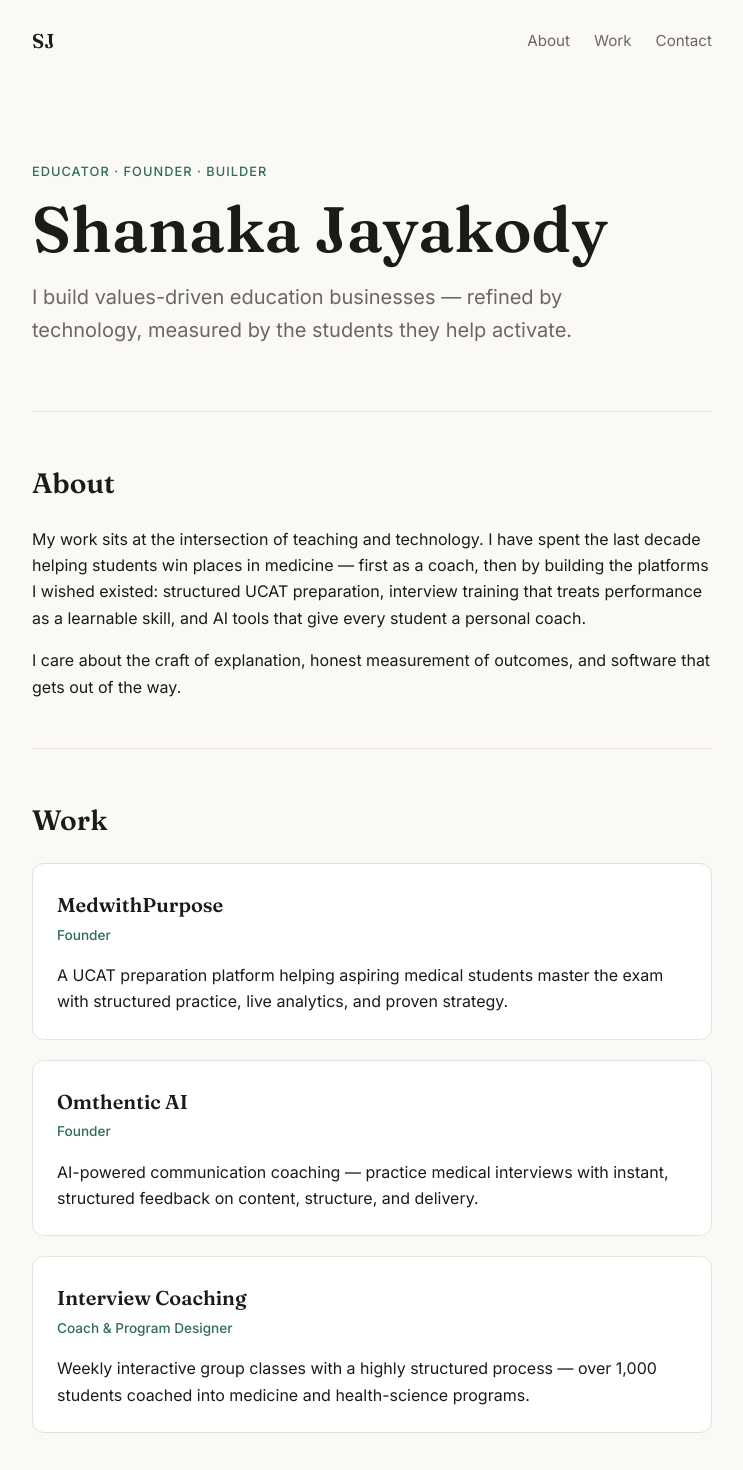
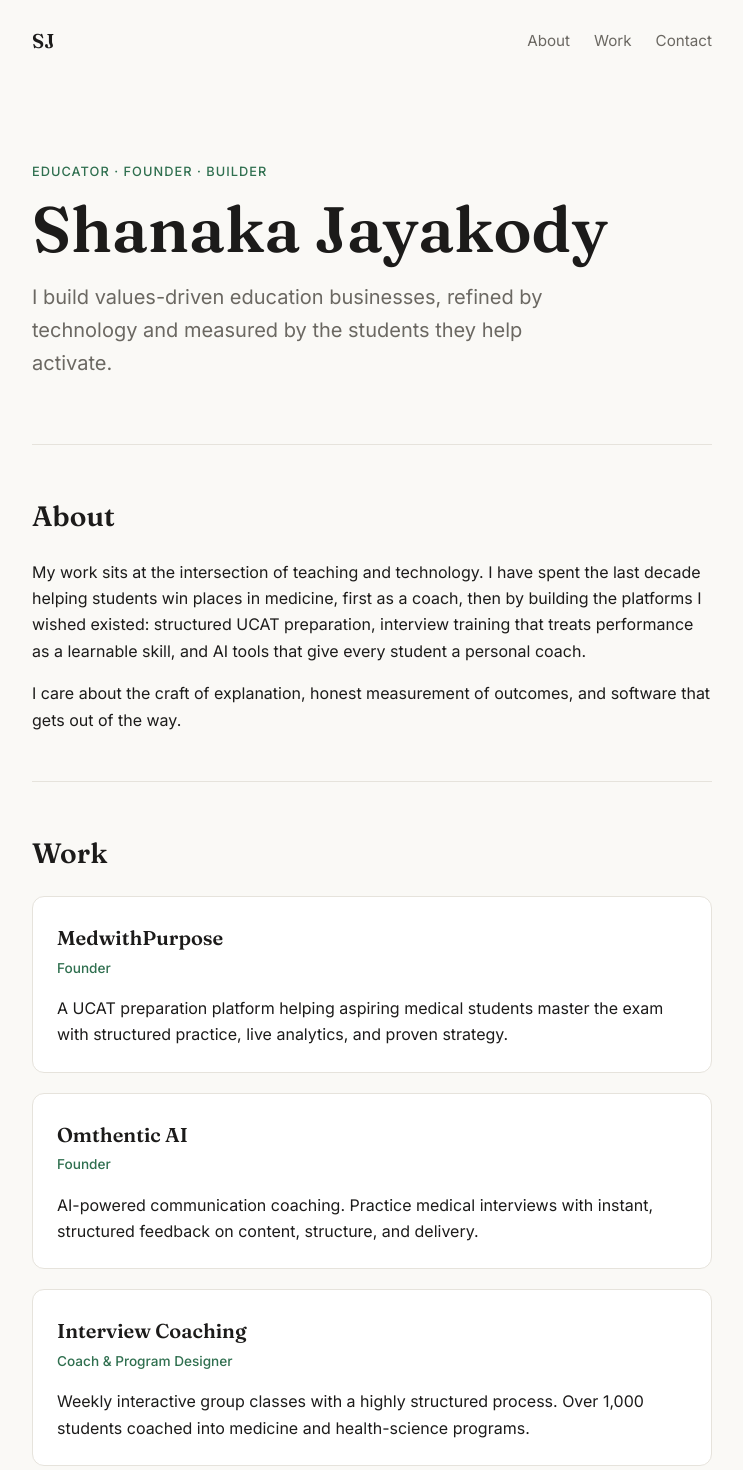
Before and after one commit to ShanakaJayakody/shanakajayakody.com, a React (Vite) app: page / in a window 1280 px wide. Shown: the top 1470 px of the page, without its empty margins (268-1011 px from the left). Built offline with nearby package versions, Linux system fonts and the light colour scheme.

Commit message:
Remove em-dashes from site copy

```diff
--- a/index.html
+++ b/index.html
@@ -3,12 +3,12 @@
   <head>
     <meta charset="UTF-8" />
     <meta name="viewport" content="width=device-width, initial-scale=1.0" />
-    <title>Shanaka Jayakody — Educator &amp; Builder</title>
+    <title>Shanaka Jayakody | Educator &amp; Builder</title>
     <meta
       name="description"
-      content="Shanaka Jayakody builds values-driven education businesses — UCAT preparation, medical admissions coaching, and AI-powered learning tools."
+      content="Shanaka Jayakody builds values-driven education businesses: UCAT preparation, medical admissions coaching, and AI-powered learning tools."
     />
-    <meta property="og:title" content="Shanaka Jayakody — Educator &amp; Builder" />
+    <meta property="og:title" content="Shanaka Jayakody | Educator &amp; Builder" />
     <meta
       property="og:description"
       content="Values-driven education businesses: UCAT preparation, medical admissions coaching, and AI-powered learning tools."
--- a/src/App.tsx
+++ b/src/App.tsx
@@ -9,13 +9,13 @@ const projects = [
     name: "Omthentic AI",
     role: "Founder",
     description:
-      "AI-powered communication coaching — practice medical interviews with instant, structured feedback on content, structure, and delivery.",
+      "AI-powered communication coaching. Practice medical interviews with instant, structured feedback on content, structure, and delivery.",
   },
   {
     name: "Interview Coaching",
     role: "Coach & Program Designer",
     description:
-      "Weekly interactive group classes with a highly structured process — over 1,000 students coached into medicine and health-science programs.",
+      "Weekly interactive group classes with a highly structured process. Over 1,000 students coached into medicine and health-science programs.",
   },
 ];
 
@@ -38,8 +38,8 @@ export default function App() {
           <p className="kicker">Educator · Founder · Builder</p>
           <h1>Shanaka Jayakody</h1>
           <p className="lede">
-            I build values-driven education businesses — refined by technology,
-            measured by the students they help activate.
+            I build values-driven education businesses, refined by technology
+            and measured by the students they help activate.
           </p>
         </section>
 
@@ -47,7 +47,7 @@ export default function App() {
           <h2>About</h2>
           <p>
             My work sits at the intersection of teaching and technology. I have
-            spent the last decade helping students win places in medicine —
+            spent the last decade helping students win places in medicine,
             first as a coach, then by building the platforms I wished existed:
             structured UCAT preparation, interview training that treats
             performance as a learnable skill, and AI tools that give every
```
Also changed, not shown: 1 other file (tests, documents, lock files or other folders).
